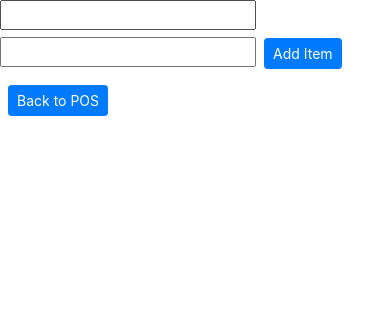
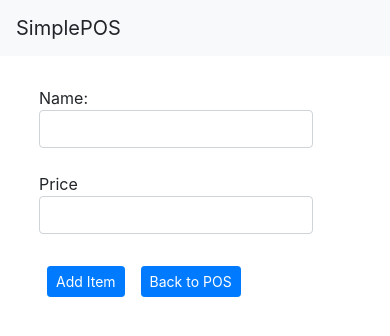
Before and after one commit to gregleeper/SimplePOS, a React (Create React App) app: page /additem in a window 390 px wide. Shown: the top 336 px of the page. Built offline with nearby package versions, Linux system fonts and the light colour scheme.

Commit message:
added some styling and disabled mobile devices from using double-tap to zoom

```diff
--- a/src/App.css
+++ b/src/App.css
@@ -1,3 +1,7 @@
+* {
+  box-sizing: border-box;
+}
+
 .wrapper {
   display: grid;
   grid-template-columns: repeat(2, 1fr);
@@ -5,3 +9,9 @@
   grid-auto-columns: auto;
   padding: 0%;
 }
+
+@media only screen and (max-width: 768px) {
+  .wrapper {
+    grid-template-columns: repeat(1, 1fr);
+  }
+}
--- a/src/components/addItem.jsx
+++ b/src/components/addItem.jsx
@@ -42,18 +42,34 @@ class AddItem extends Component {
 
   render() {
     return (
+      <React.Fragment>
+        <nav className="navbar sticky-top navbar-light bg-light">
+          <a className="navbar-brand">SimplePOS</a>
+        </nav>
         <div>
           <form id="addItem" onSubmit={this.doSubmit}>
+            <div className="form-group m-6">
+              <label>
+                Name:
                 <input
                   type="text"
+                  className="form-control m-6"
                   name="name"
                   onChange={evt => this.handleChange(evt)}
                 />
+              </label>
+            </div>
+            <div className="form-group m-6">
+              <label>
+                Price
                 <input
                   type="number"
+                  className="form-control"
                   name="price"
                   onChange={evt => this.handleChange(evt)}
                 />
+              </label>
+            </div>
             <button
               type="button"
               className="btn btn-primary btn-sm m-2"
@@ -66,6 +82,7 @@ class AddItem extends Component {
             </Link>
           </form>
         </div>
+      </React.Fragment>
     );
   }
 }
--- a/src/components/navBar.jsx
+++ b/src/components/navBar.jsx
@@ -16,21 +16,21 @@ class NavBar extends Component {
           </span>
           <button
             onClick={this.props.onReset}
-            className="btn btn-primary btn-sm m-2"
+            className="btn btn-primary btn-sm m-1"
           >
             Reset
           </button>
         </a>
         <Link
           to={{ pathname: "/additem", state: { addItem } }}
-          className="btn btn-primary btn-sm m-2"
+          className="btn btn-primary btn-sm"
         >
           Add Item
         </Link>
         <Link
           to="/total"
           onClick={() => this.props.onTotal(this.props.total)}
-          className="btn btn-primary btn-sm m-2"
+          className="btn btn-primary btn-sm"
         >
           Total
         </Link>
--- a/src/index.css
+++ b/src/index.css
@@ -3,3 +3,15 @@ body {
   padding: 0;
   font-family: sans-serif;
 }
+
+.navbar {
+  margin-bottom: 30px;
+}
+
+form {
+  margin-left: 10%;
+}
+
+html {
+  touch-action: manipulation;
+}
```
Lines whose indentation alone changed are shown as unchanged.
